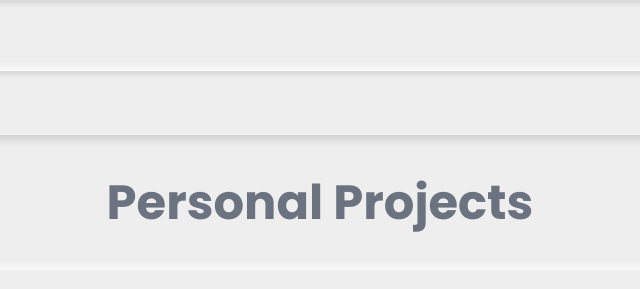
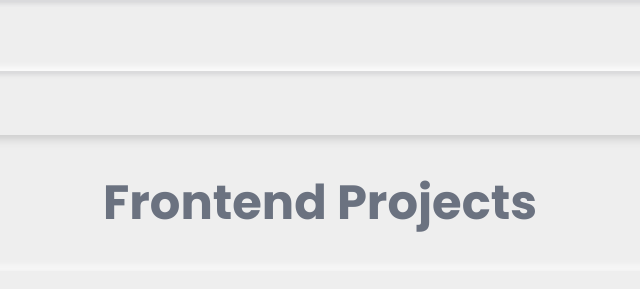
Before and after one commit to adnanhassan23/portfolio, a plain HTML site: page index.html in a window 1280 px wide. Shown: the top 289 px of the page, 320-960 px from the left. Drawn offline with Linux system fonts and the light colour scheme.

Commit message:
Update index.html

```diff
--- a/index.html
+++ b/index.html
@@ -26,7 +26,7 @@
 
 
                     <div id="main-header">
-                        <h1>Personal Projects</h1>
+                        <h1>Frontend Projects</h1>
                     </div>
 
                     <div class="gridcontainer">
```
